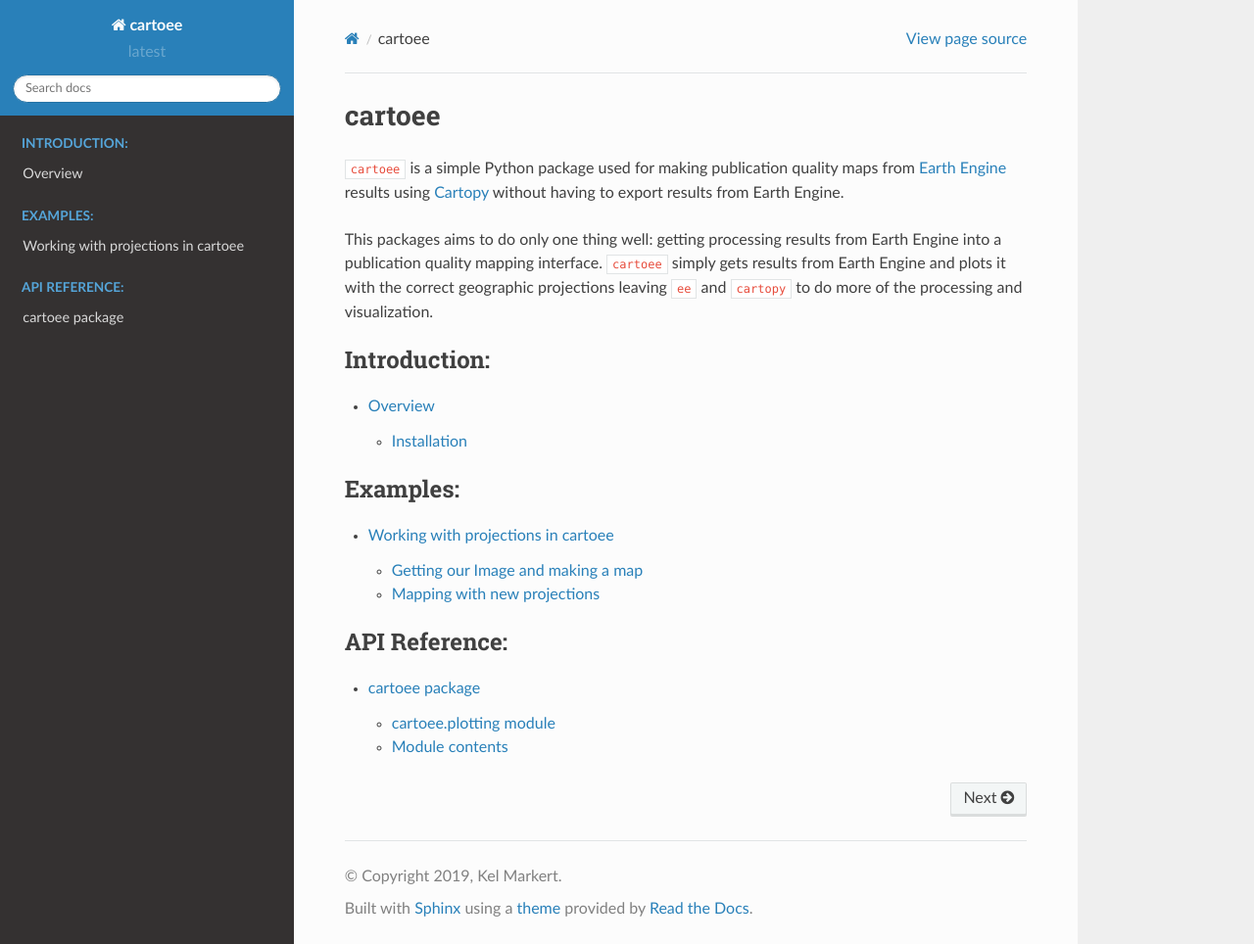
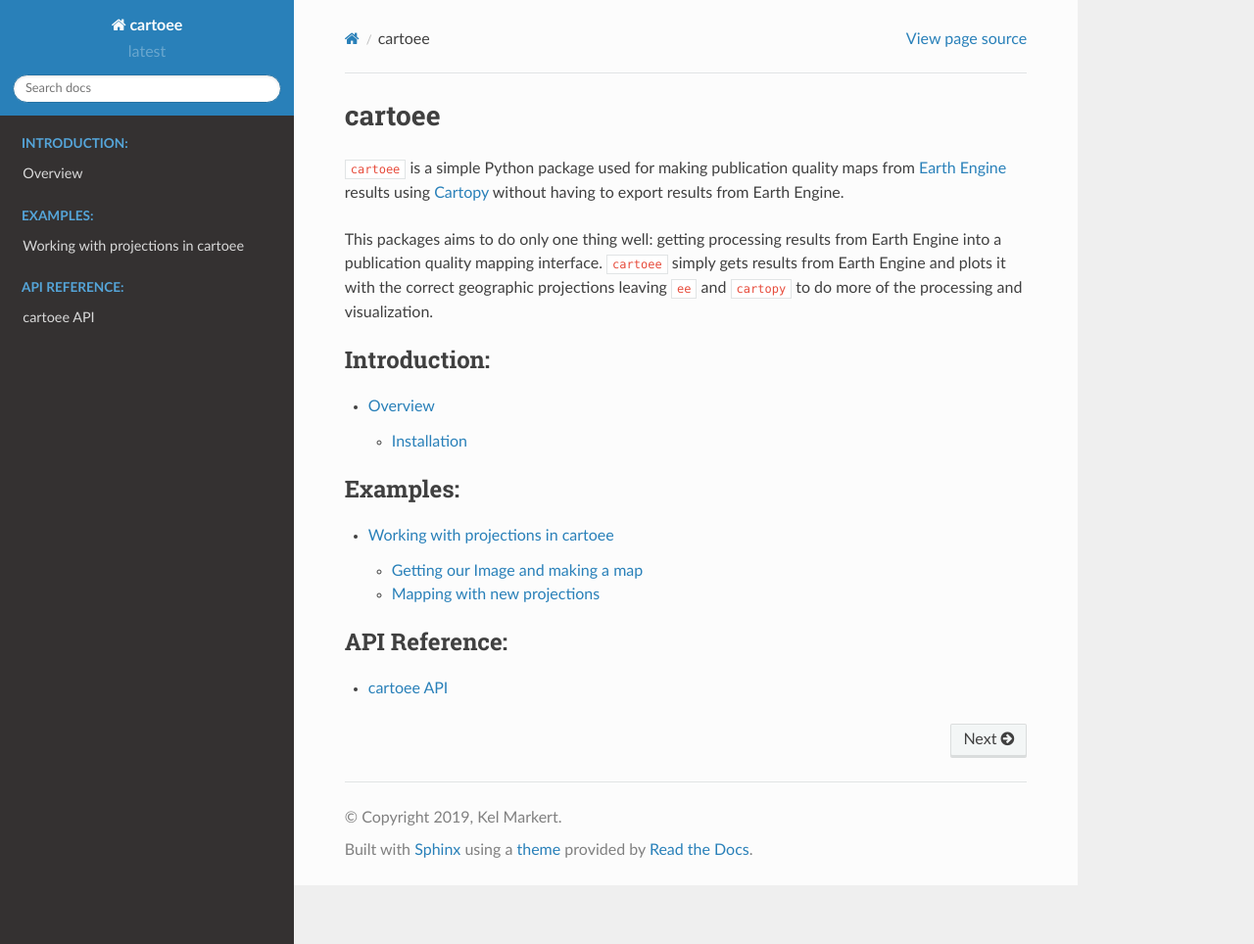
Before and after one commit to KMarkert/cartoee, a Sphinx documentation site: the page built from docs/index.rst, in a window 1280 px wide and 964 px high. Shown: the whole window at 98% size. Built offline with Sphinx 7.4.7 and the Read the Docs theme 2.0.0, drawn with Linux system fonts in a browser that asks for light colours; pages that are not in the unit, such as notebooks, are missing from menus.

Commit message:
another try with docs

```diff
--- a/docs/source/cartoee.rst
+++ b/docs/api.rst
@@ -1,23 +1,15 @@
-cartoee package
-===============
+cartoee API
+===================================
+
+.. toctree::
+   :hidden:
+   :maxdepth: 3
+   :caption: Contents:
 
 This page provides an overview of cartoee's API. For detailed examples using
 the package please refer to the documentation on the docs page.
-
-
-cartoee.plotting module
------------------------
 
 .. automodule:: cartoee.plotting
     :members:
     :undoc-members:
     :show-inheritance:
-
-
-Module contents
----------------
-
-.. automodule:: cartoee
-    :members:
-    :undoc-members:
-    :show-inheritance:
--- a/docs/conf.py
+++ b/docs/conf.py
@@ -13,6 +13,7 @@
 # documentation root, use os.path.abspath to make it absolute, like shown here.
 
 import os,sys,subprocess
+sys.path.insert(0, os.path.abspath('.'))
 sys.path.insert(0, os.path.abspath('../'))
 
 
--- a/docs/index.rst
+++ b/docs/index.rst
@@ -38,4 +38,4 @@ and visualization.
   :maxdepth: 2
   :caption: API Reference:
 
-  source/cartoee.rst
+  api.rst
```
Also changed, not shown: docs/source/modules.rst (deleted, +0 -7 lines).
